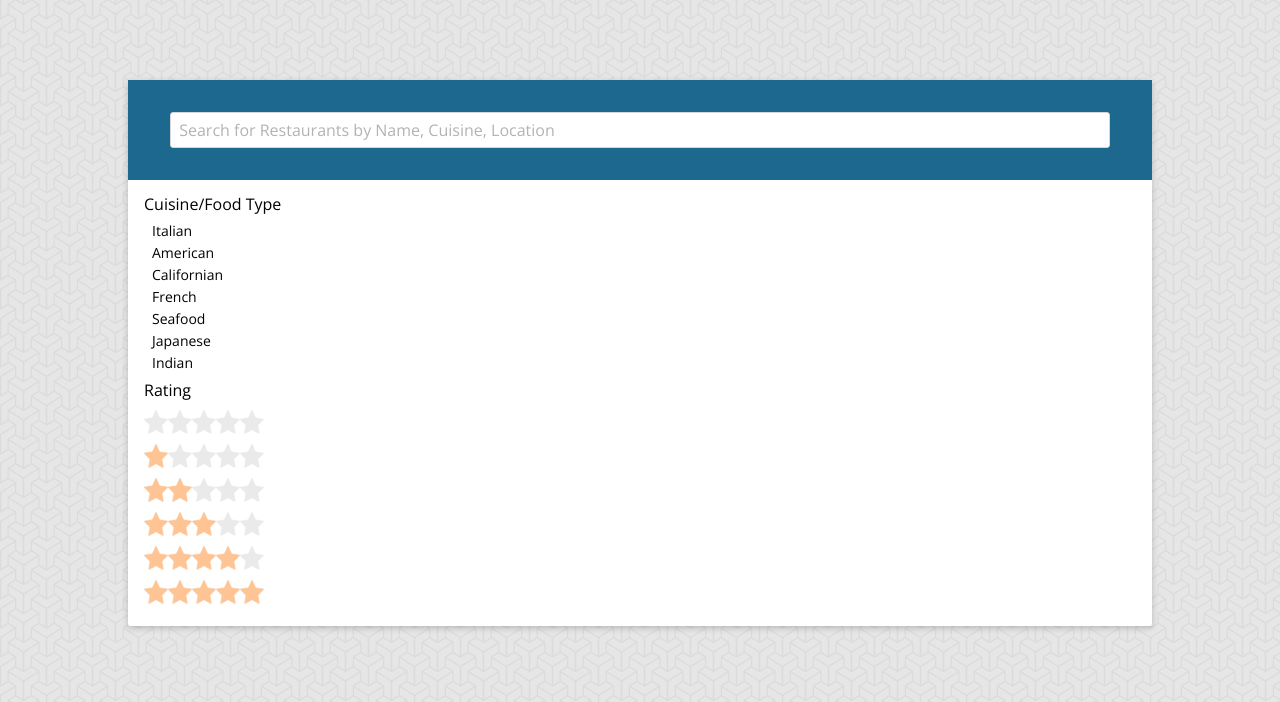
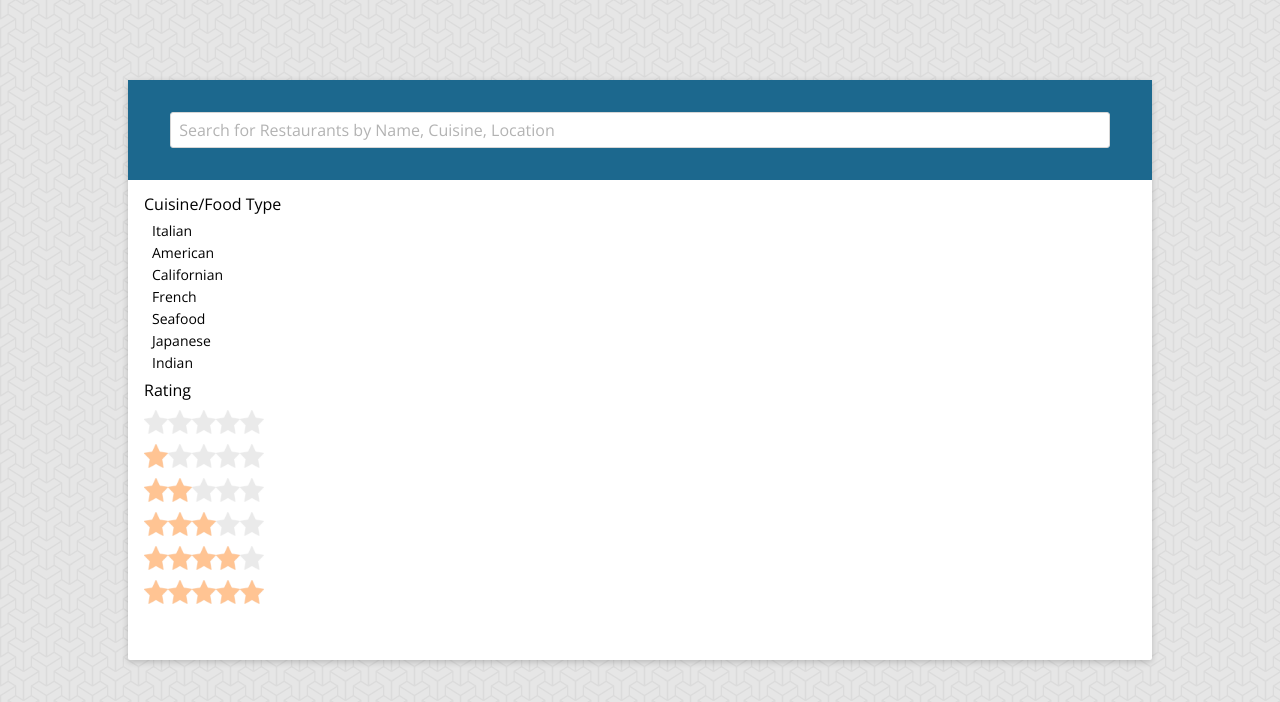
Before and after one commit to sohilpandya/alg-t-tst, a React (Create React App) app: page / in a window 1280 px wide. Shown: the top 702 px of the page. Built offline with nearby package versions, Linux system fonts and the light colour scheme.

Commit message:
updated css and readme with further details

```diff
--- a/src/style/custom-tachyons.css
+++ b/src/style/custom-tachyons.css
@@ -28,14 +28,11 @@
   margin: 0 auto;
 }
 
-.vh-65 {
+.vh-60 {
   height: 60vh;
 }
 
 .star__blank {
-  /* background-image: url("../graphics/star-empty.png");
-  background-position: center;
-  background-size: cover; */
   width: 2rem;
   height: 2rem;
 }
```
Also changed, not shown: 1 other file (tests, documents, lock files or other folders).
